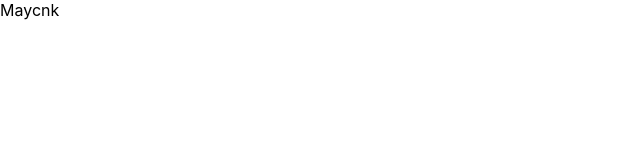
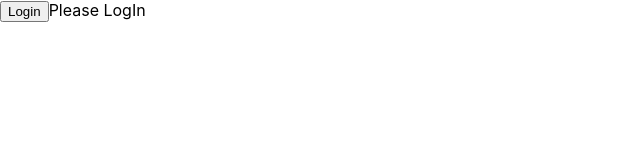
Before and after one commit to Mayank-Raj3/ReactPractice, a React (Create React App) app: page / in a window 1280 px wide. Shown: the top 160 px of the page, without its empty margins (0-640 px from the left). Built offline with nearby package versions, Linux system fonts and the light colour scheme.

Commit message:
Contex with State in Global

```diff
--- a/src/App.js
+++ b/src/App.js
@@ -1,10 +1,20 @@
-import { useContext } from "react";
 import AppContext from "./store/app-context";
+import Login from "./components/Login";
+import { useState } from "react";
 
 function App() {
-  const ctx = useContext(AppContext);
-
-  return <div className="App">{ctx.name}</div>;
+  const [isLoggedIn, setIsLoggedIn] = useState(false);
+  function setlogin() {
+    setIsLoggedIn(true);
+  }
+  function setlogout() {
+    setIsLoggedIn(false);
+  }
+  return (
+    <AppContext.Provider value={{ isLoggedIn, setlogin, setlogout }}>
+      <Login></Login>
+    </AppContext.Provider>
+  );
 }
 
 export default App;
--- /dev/null
+++ b/src/components/Login.js
@@ -0,0 +1,21 @@
+import React from "react";
+import AppContext from "../store/app-context";
+import { useContext } from "react";
+
+function Login() {
+  const ctx = useContext(AppContext);
+  console.log(ctx);
+  return (
+    <div>
+      {ctx.isLoggedIn ? (
+        "Welcome"
+      ) : (
+        <button onClick={ctx.setlogin}>Login</button>
+      )}
+      {ctx.isLoggedIn && <button onClick={ctx.setlogout}>LogOut</button>}
+      {!ctx.isLoggedIn && "Please LogIn"}
+    </div>
+  );
+}
+
+export default Login;
--- a/src/index.js
+++ b/src/index.js
@@ -2,13 +2,13 @@ import React from "react";
 import ReactDOM from "react-dom/client";
 import "./index.css";
 import App from "./App";
-import AppContext from "./store/app-context";
 
 const root = ReactDOM.createRoot(document.getElementById("root"));
+
+// Now Will pass isLoggedIn in App
+
 root.render(
   <>
-    <AppContext.Provider value={{ name: "Maycnk" }}>
-      <App />
-    </AppContext.Provider>
+    <App />
   </>
 );
--- a/src/store/app-context.js
+++ b/src/store/app-context.js
@@ -1,7 +1,10 @@
 import { createContext } from "react";
 
+//  This gives the representation of data
 const AppContext = createContext({
-  name: "Maayank",
+  isLoggedIn: false,
+  setlogin: () => {},
+  setlogout: () => {},
 });
 
 export default AppContext;
```
Also changed, not shown: 1 other file (tests, documents, lock files or other folders).
